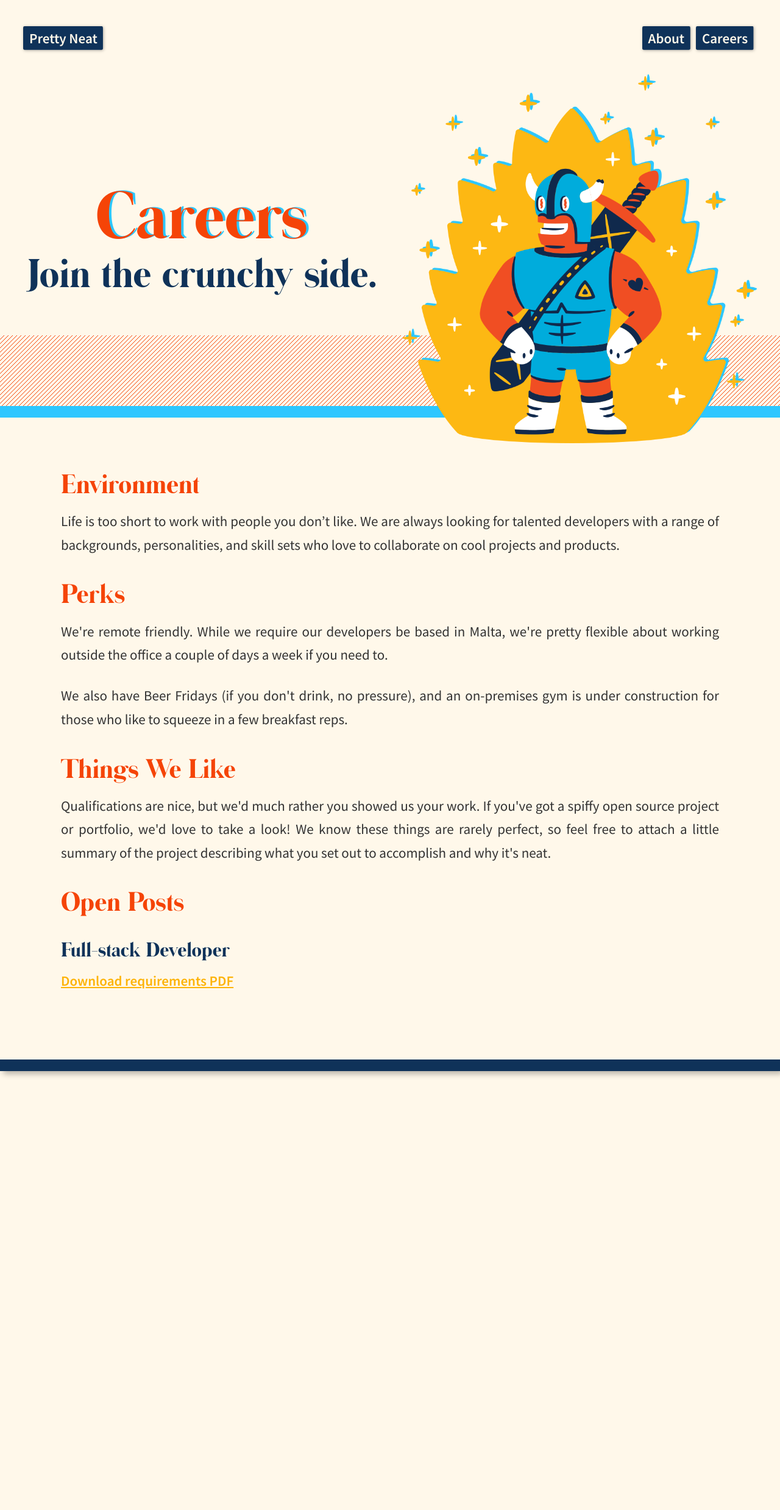
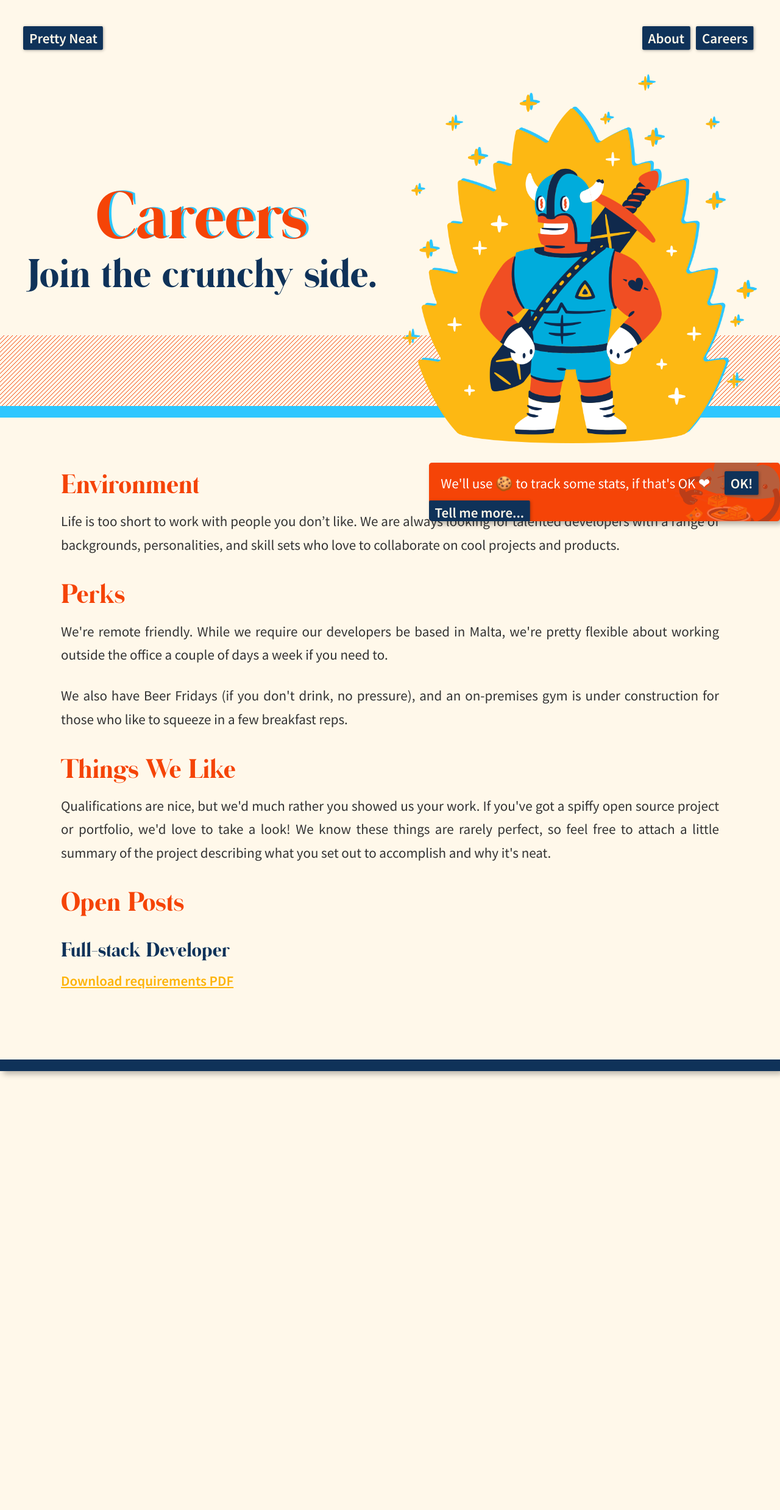
Before and after one commit to prettyneat-io/prettyneat.io, a Jekyll site: the page built from careers.html, in a window 1280 px wide. Shown: the whole page at 61% size. Built offline with Jekyll 4.4.1, drawn with Linux system fonts in a browser that asks for light colours.

Commit message:
Cookie consent

```diff
--- /dev/null
+++ b/_includes/cookies.html
@@ -0,0 +1,5 @@
+<aside class="cookies-slider" style="opacity:0">
+    <p class="cookies-slider__text">We'll use 🍪 to track some stats, if that's OK ❤</p>
+    <a href="javascript:;" class="cookies-slider__consent button bos-hover" onclick="cookies_setConsent(true)">OK!</a>
+    <a href="javascript:;" class="cookies-slider__more-info button bos-hover" onclick="cookies_moreInfo()">Tell me more...</a>
+</aside>
--- /dev/null
+++ b/_includes/css/cookies-consent.css
@@ -0,0 +1,211 @@
+@keyframes shifting-container{
+    0%{
+        padding: 0 0;
+    }
+    70%{
+        padding: 3rem;
+    }
+    100%{
+        padding: 0 0 1rem 0;
+    }
+}
+
+@keyframes shifting-container-top{
+    0%{
+        padding: 0 0 1rem 0;
+    }
+    70%{
+        padding: 0 0 3rem 0;
+    }
+    100%{
+        padding: 0 0 1rem 0;
+    }
+}
+
+@keyframes shifting-text{
+    0%{
+        opacity: 1.0;
+    }
+    40%{
+        opacity: 0.0;
+    }
+    100%{
+        opacity: 1.0;
+    }
+}
+
+.cookies-slider{
+    position: absolute;
+    background-color: var(--orange);
+    bottom: 5vh;
+    right: 0;
+    max-width: 45vw;
+    transition: all 1s ease, opacity 0.25s ease;
+    z-index: 7777;
+    border-radius: 0.25rem;
+    box-shadow: 0.25rem 0.25rem 0.5rem rgba(0, 0, 0, 0.3);
+    overflow: hidden;
+    opacity: 0;
+}
+
+.cookies-slider *{
+    box-sizing: border-box;
+}
+
+.cookies-slider--in{
+    opacity: 1 !important;
+}
+
+.cookies-slider--shifting{
+    animation: 0.5s ease 0.5s 1 running both shifting-container;
+}
+
+.cookies-slider--out{
+    transition: all 0.3s ease 0.55s;
+    max-width: 0;
+    opacity: 0;
+}
+
+.cookies-slider--shifting.cookies-slider--out{
+    transition: all 0.3s ease 0.7s;
+}
+
+.cookies-slider::before{
+    content:' ';
+    position: absolute;
+    top: 0;
+    bottom: 0;
+    left: 0;
+    right: 0;
+    background-image: url('/assets/flame-uploading.png');
+    opacity: 0.25;
+    z-index: -1;
+    background-size: 30%;
+    background-repeat: no-repeat;
+    background-position: 100% 50%;
+    transition: background-size 0.2s ease;
+    transition: background-position 0.6s ease;
+}
+
+.cookies-slider--out::before{
+    background-size: 20%;
+    background-position: 199% 50%;
+}
+
+.cookies-slider__text{
+    text-shadow: 2px 2px 0 var(--orange);
+    color: rgba(255,255,255,1);
+    padding: 1rem;
+    display: inline-block;
+    opacity: 1;
+    transition: font-size 0.3s ease 0.5s, letter-spacing 0.3s ease 0.5s, opacity 0.2s ease 0.5s;
+}
+
+.cookies-slider__text hr{
+    width: 100%;
+    border-bottom: 2px dashed rgba(255,255,255,0.8);
+    border-radius: 50%;
+    margin: 1rem auto;
+    color: transparent;
+}
+
+.cookies-slider__text--shifting{
+    animation: 1s ease 0s 1 running both shifting-text;
+}
+
+.cookies-slider__text--out{
+    font-size: 1px;
+    letter-spacing: -1px;
+    opacity: 0;
+}
+
+.cookies-slider__consent{
+    margin-right: 0.3rem;
+    transition: margin 1s ease, font-size 0.3s ease 0.5s, width 0.3s ease 0.5s, opacity 0.2s ease 0.5s;
+    opacity: 1;
+}
+
+.cookies-slider__consent--shifted{
+    margin-left: 1rem;
+    margin-bottom: 0.2rem;
+}
+
+.cookies-slider__consent--out{
+    font-size: 0.01rem;
+    width: 0;
+    opacity: 0;
+}
+
+.cookies-slider__more-info{
+    margin-right: 0.5rem;
+    transition: margin 1s ease, font-size 0.3s ease 0.5s, width 0.3s ease 0.5s, opacity 0.2s ease 0.5s;
+    opacity: 1;
+}
+
+.cookies-slider__more-info--shifted{
+    margin-bottom: 0.2rem;
+}
+
+.cookies-slider__more-info--out{
+    font-size: 0.01rem;
+    width: 0;
+    opacity: 0;
+}
+
+@media screen and (max-width:720px){
+    .cookies-slider{
+        padding-bottom: 1.1rem;
+    }
+
+    .cookies-slider__text{
+        padding-left: 0.6rem;
+        width: 100%;
+        padding-bottom: 0.5rem;
+    }
+
+    .cookies-slider__text--shifting{
+        padding-bottom: 1rem;
+    }
+
+    .cookies-slider__consent{
+        margin-left: 0.6rem;
+        margin-top: 0.5rem;
+    }
+    .cookies-slider__more-info{
+        margin-top: 0.5rem;
+    }
+}
+
+@media screen and (max-width:970px){
+
+    .cookies-slider{
+        top: 0;
+        right: 0;
+        left: 0;
+        bottom: unset;
+        max-width: 100%;
+        border-top-left-radius: 0;
+        border-top-right-radius: 0;
+    }
+
+    .cookies-slider--shifting{
+        animation: 0.5s ease 0.5s 1 running both shifting-container-top;
+    }
+
+    .cookies-slider--out{
+        right: 49%;
+        left: 49%;
+    }
+
+    body{
+        transition: padding-top 0.4s ease;
+    }
+
+    body.docookie{
+        padding-top:5rem;
+    }
+
+    body.nocookies{
+        padding-top: 0 !important;
+    }
+}
--- /dev/null
+++ b/_includes/js/cookies.js
@@ -0,0 +1,79 @@
+function cookies_checkConsent(){
+    let pnCookie = document.cookie.split(';').filter(c => c.trim().startsWith('prettyneat-cookie-consent'));
+
+
+
+    //not set
+    if (pnCookie == null || pnCookie.length == 0){
+        return null;
+    }
+
+    return pnCookie[0].endsWith('1');
+}
+
+function cookies_setConsent(consent){
+    document.cookie = `prettyneat-cookie-consent=${ consent ? '1' : '0'}; expires=Fri, 31 Dec 9999, 23:59:59 GMT`;
+
+    document.querySelector('.cookies-slider__consent').classList.add('cookies-slider__consent--out')
+    document.querySelector('.cookies-slider__more-info').classList.add('cookies-slider__more-info--out')
+    document.querySelector('.cookies-slider__text').classList.add('cookies-slider__text--out')
+    document.querySelector('.cookies-slider').classList.add('cookies-slider--out')
+    document.querySelector('body').classList.add('nocookies');
+
+    window.setTimeout(function(){
+        let slider = document.querySelector('.cookies-slider');
+        slider.parentNode.removeChild(slider);
+    },1000);
+
+    //lazy init GA
+    if ( consent ){
+    (function(i,s,o,g,r,a,m){i['GoogleAnalyticsObject']=r;i[r]=i[r]||function(){
+        (i[r].q=i[r].q||[]).push(arguments)},i[r].l=1*new Date();a=s.createElement(o),
+        m=s.getElementsByTagName(o)[0];a.async=1;a.src=g;m.parentNode.insertBefore(a,m)
+        })(window,document,'script','https://www.google-analytics.com/analytics.js','gall');
+
+        gall('create', 'UA-159943696-1', 'auto');
+        gall('send', 'pageview', { 'page': location.pathname + location.search + location.hash});
+        gall('set', 'anonymizeIp', false);
+    }
+}
+
+function cookies_showConsent(){
+    document.querySelector('.cookies-slider').classList.add('cookies-slider--in');
+    document.querySelector('body').classList.add('docookie');
+}
+
+function cookies_moreInfo(){
+    let textBox = document.querySelector('.cookies-slider__text');
+
+    if (textBox.className.indexOf('--shifting') > -1)
+    {
+        cookies_setConsent(false);
+        return;
+    }
+
+    textBox.classList.add('cookies-slider__text--shifting');
+
+    window.setTimeout(function(){
+        document.querySelector('.cookies-slider__text').innerHTML = 'We rely on Google Analytics and Facebook Pixel to gather insights about your experience.<hr />These third parties have their own cookies and are responsible for gathering and storing the data. At no point is this data shared with anyone or used in any way except for analytics and statistical purposes.';
+    }, 500)
+
+    document.querySelector('.cookies-slider--in').classList.add('cookies-slider--shifting');
+
+    let secondButton = document.querySelector('.cookies-slider__more-info');
+
+    secondButton.innerHTML = 'No, thanks';
+    secondButton.onClick = 'cookies_setConsent(false)';
+    secondButton.classList.add('cookies-slider__more-info--shifted');
+
+    document.querySelector('.cookies-slider__consent').classList.add('cookies-slider__consent--shifted');
+}
+
+var consent = cookies_checkConsent();
+if (consent === null){
+    cookies_showConsent();
+}
+else{
+    let box = document.querySelector('.cookies-slider');
+    box.parentNode.removeChild(box);
+}
--- /dev/null
+++ b/_includes/js/ga-shutdown.js
@@ -0,0 +1,9 @@
+var cidx = document.cookie.indexOf('prettyneat-cookie-consent');
+var cvidx = document.cookie.indexOf('0',cidx);
+var cbidx = document.cookie.indexOf(';',cidx);
+
+if ( (cidx > -1 && cvidx > -1 && cbidx > cvidx) || cidx == -1 )
+{
+    window.ga = () => {};
+    Object.freeze(window.ga);
+}
--- a/_layouts/default.html
+++ b/_layouts/default.html
@@ -2,6 +2,9 @@
 <html lang="en">
   {% seo %}
   <head>
+    <script>
+    {% include js/ga-shutdown.js %}
+    </script>
     <meta charset="UTF-8" />
     <meta name="viewport" content="width=device-width, initial-scale=1.0" />
     <link
@@ -95,7 +98,7 @@
       {{ content }} {% if page.url != '/' %} {% include closing.html %} {% endif
       %}
     </div>
-  </body>
+    {% include cookies.html %}
   <footer>
     <link
       rel="stylesheet"
@@ -112,5 +115,12 @@
       {% include css/common-remainder.css %}
     </style>
     {% endif %}
+    <style>
+          {% include css/cookies-consent.css %}
+    </style>
   </footer>
+  <script>
+  {% include js/cookies.js %}
+  </script>
+  </body>
 </html>
```
Also changed, not shown: Gemfile.lock, _includes/js/ga-shutdown-release.js (added), assets/flame-uploading.png (added), blog.html (added), 1 other file.
